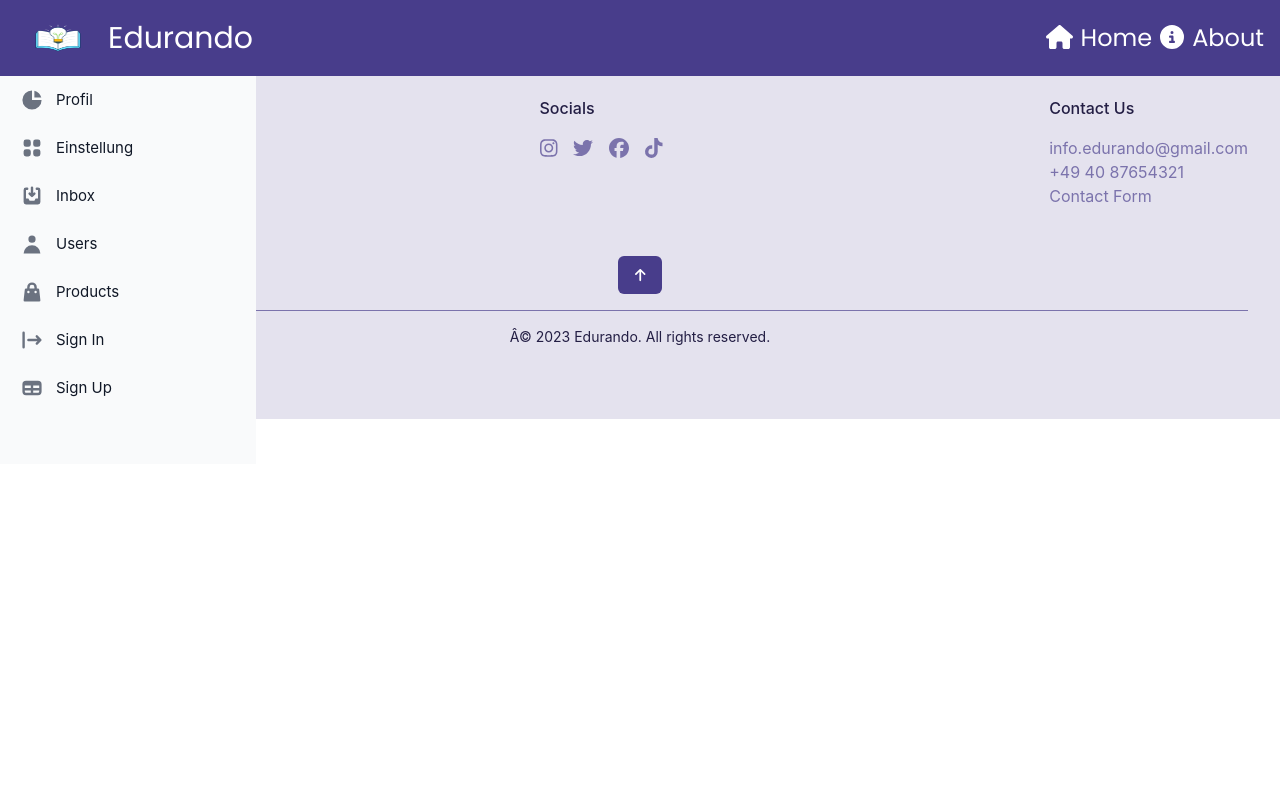
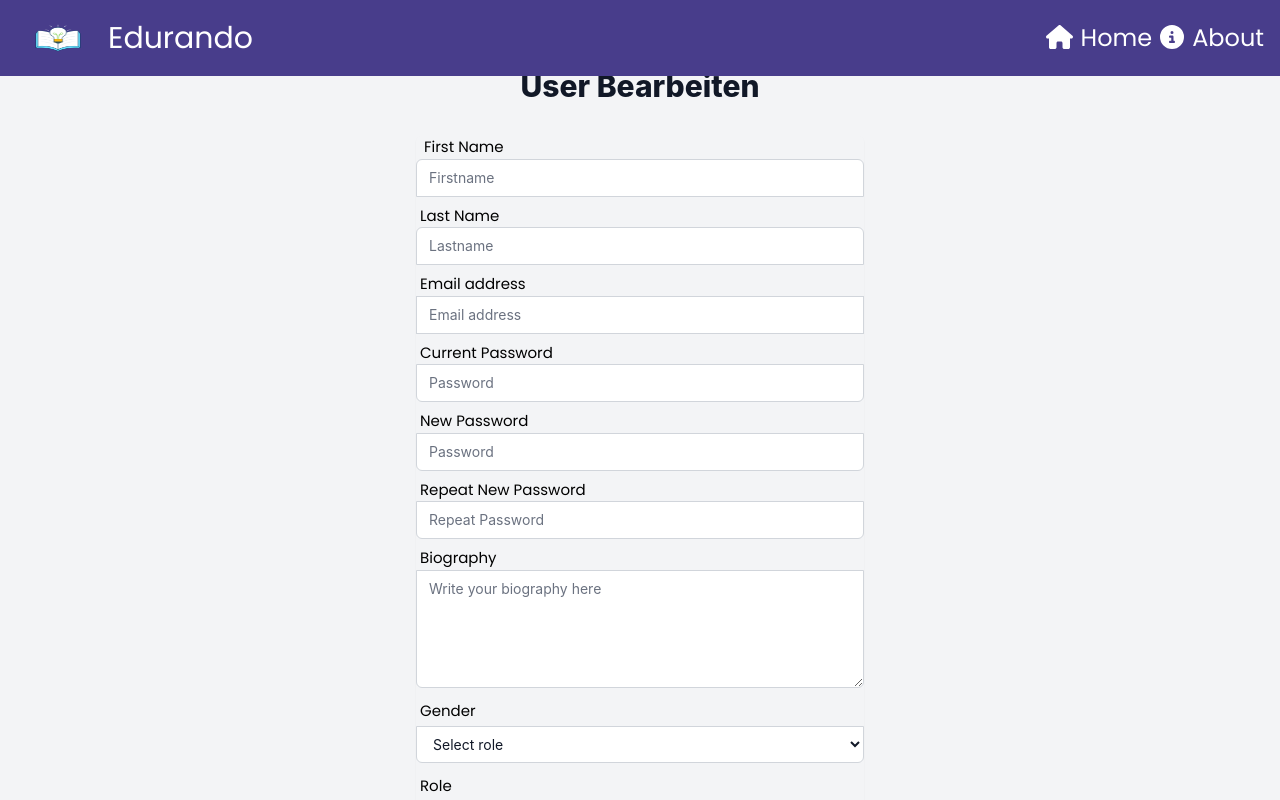
Before and after one commit to KrishKalra03/Edurando, a Vue app in the folder edurando-frontend/: page /edit in a window 1280 px wide. Shown: the top 800 px of the page. Built offline with nearby package versions, Linux system fonts and the light colour scheme.

Commit message:
Edit page and axios

```diff
--- /dev/null
+++ b/edurando-frontend/src/axios.js
@@ -0,0 +1,2 @@
+import axios from "axios";
+axios.defaults.baseURL = "http://localhost:9001/api/v1";
--- a/edurando-frontend/src/main.js
+++ b/edurando-frontend/src/main.js
@@ -1,14 +1,15 @@
 import { createApp } from 'vue';
 import { library } from '@fortawesome/fontawesome-svg-core';
 import { faFacebook, faTwitter, faInstagram, faTiktok } from '@fortawesome/free-brands-svg-icons';
-import { faArrowUp, faHome, faCircleInfo, faBars, faTimes } from '@fortawesome/free-solid-svg-icons'
+import {faArrowUp, faHome, faCircleInfo, faBars, faTimes, faArrowLeft} from '@fortawesome/free-solid-svg-icons'
 import { FontAwesomeIcon } from '@fortawesome/vue-fontawesome';
 import '@fortawesome/fontawesome-free/css/all.css';
 import router from './router'
 import App from './App.vue';
 import './assets/main.css';
+import "./axios"
 
-library.add(faFacebook, faTwitter, faInstagram, faTiktok, faArrowUp, faHome, faCircleInfo, faBars, faTimes);
+library.add(faFacebook, faTwitter, faInstagram, faTiktok, faArrowUp, faHome, faCircleInfo, faBars, faTimes, faArrowLeft)
 
 const app = createApp(App);
 app.component('font-awesome-icon', FontAwesomeIcon);
--- a/edurando-frontend/src/modules/Registration/page/Confirmation.vue
+++ b/edurando-frontend/src/modules/Registration/page/Confirmation.vue
@@ -13,7 +13,6 @@
 </template>
 
 <script>
-import RegistrationPage from "./RegistrationPage.vue"
 
 export default {}
 </script>
--- a/edurando-frontend/src/modules/UserUpdate/EditPage.vue
+++ b/edurando-frontend/src/modules/UserUpdate/EditPage.vue
@@ -1,75 +1,114 @@
 <template>
-  <button data-drawer-target="default-sidebar" data-drawer-toggle="default-sidebar" aria-controls="default-sidebar" type="button" class="inline-flex items-center p-2 mt-2 ml-3 text-sm text-gray-500 rounded-lg sm:hidden hover:bg-gray-100 focus:outline-none focus:ring-2 focus:ring-gray-200 dark:text-gray-400 dark:hover:bg-gray-700 dark:focus:ring-gray-600">
-    <span class="sr-only">Open sidebar</span>
-    <svg class="w-6 h-6" aria-hidden="true" fill="currentColor" viewBox="0 0 20 20" xmlns="http://www.w3.org/2000/svg">
-      <path clip-rule="evenodd" fill-rule="evenodd" d="M2 4.75A.75.75 0 012.75 4h14.5a.75.75 0 010 1.5H2.75A.75.75 0 012 4.75zm0 10.5a.75.75 0 01.75-.75h7.5a.75.75 0 010 1.5h-7.5a.75.75 0 01-.75-.75zM2 10a.75.75 0 01.75-.75h14.5a.75.75 0 010 1.5H2.75A.75.75 0 012 10z"></path>
-    </svg>
+    <div class="min-h-screen bg-gray-100 flex items-center justify-center py-12 px-4 sm:px-6 lg:px-8">
+        <div class="max-w-md w-full space-y-8">
+            <div>
+                <h2 class="mt-5 text-center text-3xl font-extrabold text-gray-900">
+                    User Bearbeiten
+                </h2>
+            </div>
+            <form class="mt-8 space-y-6" @submit.prevent="edit">
+                <div class="rounded-md shadow-sm space-y-2">
+                    <div>
+                        <label for="firstname" class="text-black font-font-family p-2">First Name</label>
+                        <input id="firstname" name="firstname" type="text" v-model="user.firstName"
+                               autocomplete="firstname" required
+                               class="appearance-none rounded-none relative block w-full px-3 py-2 border border-gray-300 placeholder-gray-500 text-gray-900 rounded-t-md focus:ring-purple-500 focus:border-purple-500 focus:z-10 sm:text-sm"
+                               placeholder="Firstname">
+                    </div>
+                    <div>
+                        <label for="lastname" class="text-black font-font-family p-1">Last Name</label>
+                        <input id="lastname" name="lastname" type="text" v-model="user.lastName" autocomplete="lastname"
+                               required
+                               class="appearance-none rounded-none relative block w-full px-3 py-2 border border-gray-300 placeholder-gray-500 text-gray-900 rounded-t-md focus:ring-purple-500 focus:border-purple-500 focus:z-10 sm:text-sm"
+                               placeholder="Lastname">
+                    </div>
+
+                    <div>
+                        <label for="email-address" class="text-black font-font-family p-1">Email address</label>
+                        <input id="email-address" name="email" type="email" v-model="user.email" autocomplete="email"
+                               required
+                               class="appearance-none rounded-none relative block w-full px-3 py-2 border border-gray-300 placeholder-gray-500 text-gray-900 focus:outline-none focus:ring-purple-500 focus:border-purple-500 focus:z-10 sm:text-sm"
+                               placeholder="Email address">
+                    </div>
+                    <div>
+                        <label for="password" class="text-black font-font-family p-1">Current Password</label>
+                        <input id="password1" name="password1" type="password" v-model="user.password"
+                               autocomplete="new-password" required
+                               class="appearance-none rounded-none relative block w-full px-3 py-2 border border-gray-300 placeholder-gray-500 text-gray-900 rounded-b-md focus:outline-none focus:ring-purple-500 focus:border-purple-500 focus:z-10 sm:text-sm"
+                               placeholder="Password">
+                    </div>
+                    <div>
+                        <label for="password" class="text-black font-font-family p-1">New Password</label>
+                        <input id="password1" name="password1" type="password" v-model="user.password"
+                               autocomplete="new-password" required
+                               class="appearance-none rounded-none relative block w-full px-3 py-2 border border-gray-300 placeholder-gray-500 text-gray-900 rounded-b-md focus:outline-none focus:ring-purple-500 focus:border-purple-500 focus:z-10 sm:text-sm"
+                               placeholder="Password">
+                    </div>
+                    <div>
+                        <label for="password" class="text-black font-font-family p-1">Repeat New Password</label>
+                        <input id="password2" name="password2" type="password" v-model="user.passwordRepeat"
+                               autocomplete="new-password" required
+                               class="appearance-none rounded-none relative block w-full px-3 py-2 border border-gray-300 placeholder-gray-500 text-gray-900 rounded-b-md focus:outline-none focus:ring-purple-500 focus:border-purple-500 focus:z-10 sm:text-sm"
+                               placeholder="Repeat Password">
+                    </div>
+                    <div>
+                        <label for="biography" class="text-black font-font-family p-1">Biography</label>
+                        <textarea id="biography" name="biography" v-model="user.biography" rows="5" class="appearance-none rounded-none relative block w-full px-3 py-2 border border-gray-300 placeholder-gray-500 text-gray-900 rounded-b-md focus:outline-none focus:ring-purple-500 focus:border-purple-500 focus:z-10 sm:text-sm" placeholder="Write your biography here"></textarea>
+                    </div>
+                    <div>
+                        <label for="role" class="text-black font-font-family flex p-1 font-size=10px">Gender</label>
+                        <select class="bg-white text-gray-900 rounded-none relative block w-full px-3 py-2 border border-gray-300 rounded-b-md focus:outline-none focus:ring-purple-500 focus:border-purple-500 focus:z-10 sm:text-sm" id="role" v-model="user.role">
+                            <option value="" disabled>Select role</option>
+                            <option value="Student">Man</option>
+                            <option value="Teacher">Women</option>
+                        </select>
+                    </div>
+                    <div>
+                        <label for="role" class="text-black font-font-family flex p-1 font-size=10px">Role</label>
+                        <select class="bg-white text-gray-900 rounded-none relative block w-full px-3 py-2 border border-gray-300 rounded-b-md focus:outline-none focus:ring-purple-500 focus:border-purple-500 focus:z-10 sm:text-sm" id="role" v-model="user.role">
+                            <option value="" disabled>Select role</option>
+                            <option value="Student">Student</option>
+                            <option value="Teacher">Teacher</option>
+                        </select>
+                    </div>
+                </div>
+                <div>
+                    <button type="submit"
+                            class=" text-center mx-auto w-1/2 flex justify-center py-2 px-4 border border-transparent text-sm font-medium rounded-md text-white bg-[#483d8b] hover:bg-purple-950 focus:outline-none focus:ring-2 focus:ring-offset-2 focus:ring-blue-500">
+                        Save Change
                     </button>
-
-  <aside id="default-sidebar" class="mt-[5%] fixed top-0 left-0 z-40 w-64 h-screen transition-transform -translate-x-full sm:translate-x-0" aria-label="Sidebar">
-    <div class="h-[50%] px-3 py-4 overflow-y-auto bg-gray-50 dark:bg-gray-800">
-      <ul class="space-y-2 font-medium">
-        <li>
-          <a href="#" class="flex items-center p-2 text-gray-900 rounded-lg dark:text-white hover:bg-gray-100 dark:hover:bg-gray-700">
-            <svg aria-hidden="true" class="w-6 h-6 text-gray-500 transition duration-75 dark:text-gray-400 group-hover:text-gray-900 dark:group-hover:text-white" fill="currentColor" viewBox="0 0 20 20" xmlns="http://www.w3.org/2000/svg"><path d="M2 10a8 8 0 018-8v8h8a8 8 0 11-16 0z"></path><path d="M12 2.252A8.014 8.014 0 0117.748 8H12V2.252z"></path></svg>
-            <span class="ml-3">Profil</span>
-          </a>
-        </li>
-        <li>
-          <a href="#" class="flex items-center p-2 text-gray-900 rounded-lg dark:text-white hover:bg-gray-100 dark:hover:bg-gray-700">
-            <svg aria-hidden="true" class="flex-shrink-0 w-6 h-6 text-gray-500 transition duration-75 dark:text-gray-400 group-hover:text-gray-900 dark:group-hover:text-white" fill="currentColor" viewBox="0 0 20 20" xmlns="http://www.w3.org/2000/svg"><path d="M5 3a2 2 0 00-2 2v2a2 2 0 002 2h2a2 2 0 002-2V5a2 2 0 00-2-2H5zM5 11a2 2 0 00-2 2v2a2 2 0 002 2h2a2 2 0 002-2v-2a2 2 0 00-2-2H5zM11 5a2 2 0 012-2h2a2 2 0 012 2v2a2 2 0 01-2 2h-2a2 2 0 01-2-2V5zM11 13a2 2 0 012-2h2a2 2 0 012 2v2a2 2 0 01-2 2h-2a2 2 0 01-2-2v-2z"></path></svg>
-            <span class="flex-1 ml-3 whitespace-nowrap">Einstellung</span>
-          </a>
-        </li>
-        <li>
-          <a href="#" class="flex items-center p-2 text-gray-900 rounded-lg dark:text-white hover:bg-gray-100 dark:hover:bg-gray-700">
-            <svg aria-hidden="true" class="flex-shrink-0 w-6 h-6 text-gray-500 transition duration-75 dark:text-gray-400 group-hover:text-gray-900 dark:group-hover:text-white" fill="currentColor" viewBox="0 0 20 20" xmlns="http://www.w3.org/2000/svg"><path d="M8.707 7.293a1 1 0 00-1.414 1.414l2 2a1 1 0 001.414 0l2-2a1 1 0 00-1.414-1.414L11 7.586V3a1 1 0 10-2 0v4.586l-.293-.293z"></path><path d="M3 5a2 2 0 012-2h1a1 1 0 010 2H5v7h2l1 2h4l1-2h2V5h-1a1 1 0 110-2h1a2 2 0 012 2v10a2 2 0 01-2 2H5a2 2 0 01-2-2V5z"></path></svg>
-            <span class="flex-1 ml-3 whitespace-nowrap">Inbox</span>
-          </a>
-        </li>
-        <li>
-          <a href="#" class="flex items-center p-2 text-gray-900 rounded-lg dark:text-white hover:bg-gray-100 dark:hover:bg-gray-700">
-            <svg aria-hidden="true" class="flex-shrink-0 w-6 h-6 text-gray-500 transition duration-75 dark:text-gray-400 group-hover:text-gray-900 dark:group-hover:text-white" fill="currentColor" viewBox="0 0 20 20" xmlns="http://www.w3.org/2000/svg"><path fill-rule="evenodd" d="M10 9a3 3 0 100-6 3 3 0 000 6zm-7 9a7 7 0 1114 0H3z" clip-rule="evenodd"></path></svg>
-            <span class="flex-1 ml-3 whitespace-nowrap">Users</span>
-          </a>
-        </li>
-        <li>
-          <a href="#" class="flex items-center p-2 text-gray-900 rounded-lg dark:text-white hover:bg-gray-100 dark:hover:bg-gray-700">
-            <svg aria-hidden="true" class="flex-shrink-0 w-6 h-6 text-gray-500 transition duration-75 dark:text-gray-400 group-hover:text-gray-900 dark:group-hover:text-white" fill="currentColor" viewBox="0 0 20 20" xmlns="http://www.w3.org/2000/svg"><path fill-rule="evenodd" d="M10 2a4 4 0 00-4 4v1H5a1 1 0 00-.994.89l-1 9A1 1 0 004 18h12a1 1 0 00.994-1.11l-1-9A1 1 0 0015 7h-1V6a4 4 0 00-4-4zm2 5V6a2 2 0 10-4 0v1h4zm-6 3a1 1 0 112 0 1 1 0 01-2 0zm7-1a1 1 0 100 2 1 1 0 000-2z" clip-rule="evenodd"></path></svg>
-            <span class="flex-1 ml-3 whitespace-nowrap">Products</span>
-          </a>
-        </li>
-        <li>
-          <a href="#" class="flex items-center p-2 text-gray-900 rounded-lg dark:text-white hover:bg-gray-100 dark:hover:bg-gray-700">
-            <svg aria-hidden="true" class="flex-shrink-0 w-6 h-6 text-gray-500 transition duration-75 dark:text-gray-400 group-hover:text-gray-900 dark:group-hover:text-white" fill="currentColor" viewBox="0 0 20 20" xmlns="http://www.w3.org/2000/svg"><path fill-rule="evenodd" d="M3 3a1 1 0 00-1 1v12a1 1 0 102 0V4a1 1 0 00-1-1zm10.293 9.293a1 1 0 001.414 1.414l3-3a1 1 0 000-1.414l-3-3a1 1 0 10-1.414 1.414L14.586 9H7a1 1 0 100 2h7.586l-1.293 1.293z" clip-rule="evenodd"></path></svg>
-            <span class="flex-1 ml-3 whitespace-nowrap">Sign In</span>
-          </a>
-        </li>
-        <li>
-          <a href="#" class="flex items-center p-2 text-gray-900 rounded-lg dark:text-white hover:bg-gray-100 dark:hover:bg-gray-700">
-            <svg aria-hidden="true" class="flex-shrink-0 w-6 h-6 text-gray-500 transition duration-75 dark:text-gray-400 group-hover:text-gray-900 dark:group-hover:text-white" fill="currentColor" viewBox="0 0 20 20" xmlns="http://www.w3.org/2000/svg"><path fill-rule="evenodd" d="M5 4a3 3 0 00-3 3v6a3 3 0 003 3h10a3 3 0 003-3V7a3 3 0 00-3-3H5zm-1 9v-1h5v2H5a1 1 0 01-1-1zm7 1h4a1 1 0 001-1v-1h-5v2zm0-4h5V8h-5v2zM9 8H4v2h5V8z" clip-rule="evenodd"></path></svg>
-            <span class="flex-1 ml-3 whitespace-nowrap">Sign Up</span>
-          </a>
-        </li>
-      </ul>
                 </div>
-  </aside>
-
-  <div class="p-4 sm:ml-64">
-
+            </form>
+        </div>
     </div>
 
 </template>
 
 
-<script>
-export default {
+<script >
+import {defineComponent} from "vue";
+
+export default defineComponent({
+    name: 'Register',
     data() {
         return {
-      name: '',
+            user: {
+                firstName: '',
+                lastName: '',
                 email: '',
-      password: ''
+                password: '',
+                passwordRepeat: '',
+                biography: '',
+                role: '',
+                termsAgreed: false,
+                privacyAgreed: false
+            }
         }
     },
+    methods: {
+        register() {
+            console.log(this.user)
         }
+    }
+})
 </script>
--- a/edurando-frontend/src/router/index.js
+++ b/edurando-frontend/src/router/index.js
@@ -2,7 +2,6 @@ import { createRouter, createWebHistory } from 'vue-router'
 import RegistrationPage from "@/modules/Registration/page/RegistrationPage.vue";
 import Confirmation from "@/modules/Registration/page/Confirmation.vue";
 import Home from "@/view/Home.vue";
-import UpdatePage from "@/modules/UserUpdate/EditPage.vue";
 import EditPage from "@/modules/UserUpdate/EditPage.vue";
 
 const router = createRouter({
```
Also changed, not shown: edurando-frontend/src/modules/Registration/page/RegistrationPage.vue (+10 -11 lines). Lines whose indentation alone changed are shown as unchanged.
